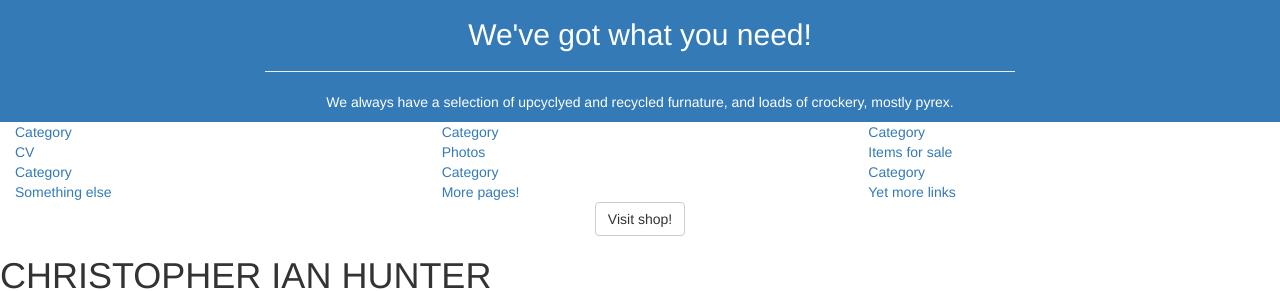
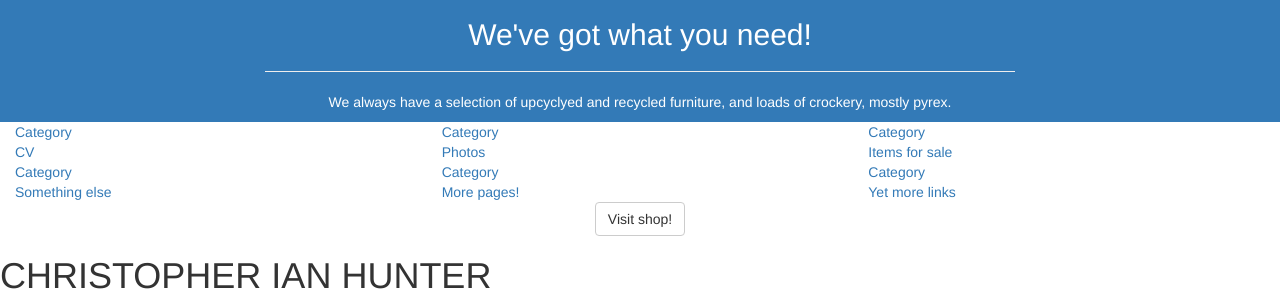
Before and after one commit to only1chunts/only1chunts.github.io, a Jekyll site: the page built from pages/my-cv.md, in a window 1280 px wide and 900 px high. Shown: the part 167-458 px from the top of the window. Built offline with Jekyll 4.4.1, drawn with Linux system fonts in a browser that asks for light colours; nearby versions of some CDN libraries; library files that are not in the unit come from our copies.

Commit message:
Update call-to-action.html

```diff
--- a/_includes/call-to-action.html
+++ b/_includes/call-to-action.html
@@ -4,7 +4,7 @@
             <div class="col-lg-8 col-lg-offset-2 text-center">
                 <h2 class="section-heading">We've got what you need!</h2>
                 <hr class="light">
-                <p class="text-faded">We always have a selection of upcyclyed and recycled furnature, and loads of crockery, mostly pyrex.</p>
+                <p class="text-faded">We always have a selection of upcyclyed and recycled furniture, and loads of crockery, mostly pyrex.</p>
                 <!-- <a href="# add a link to a page here" class="btn btn-default btn-xl">Get Started!</a> -->
             </div>
         </div>
```
